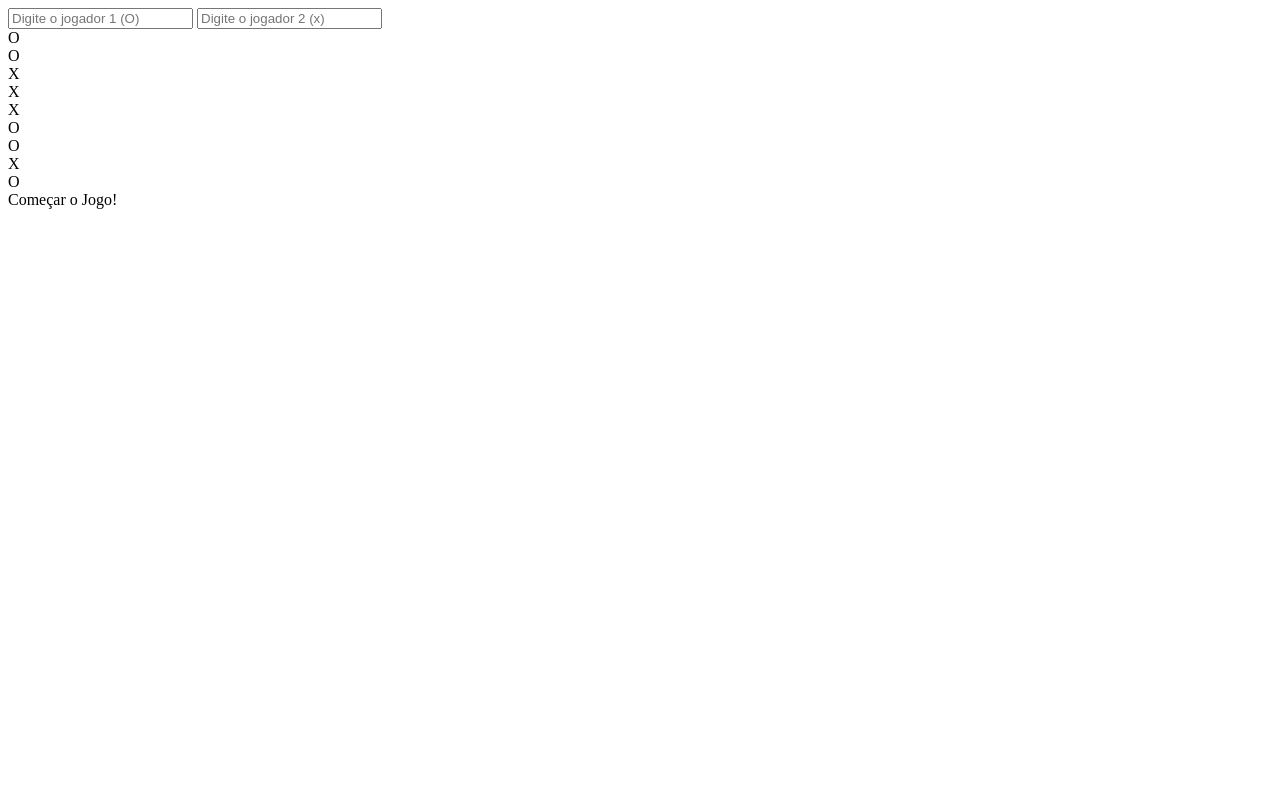
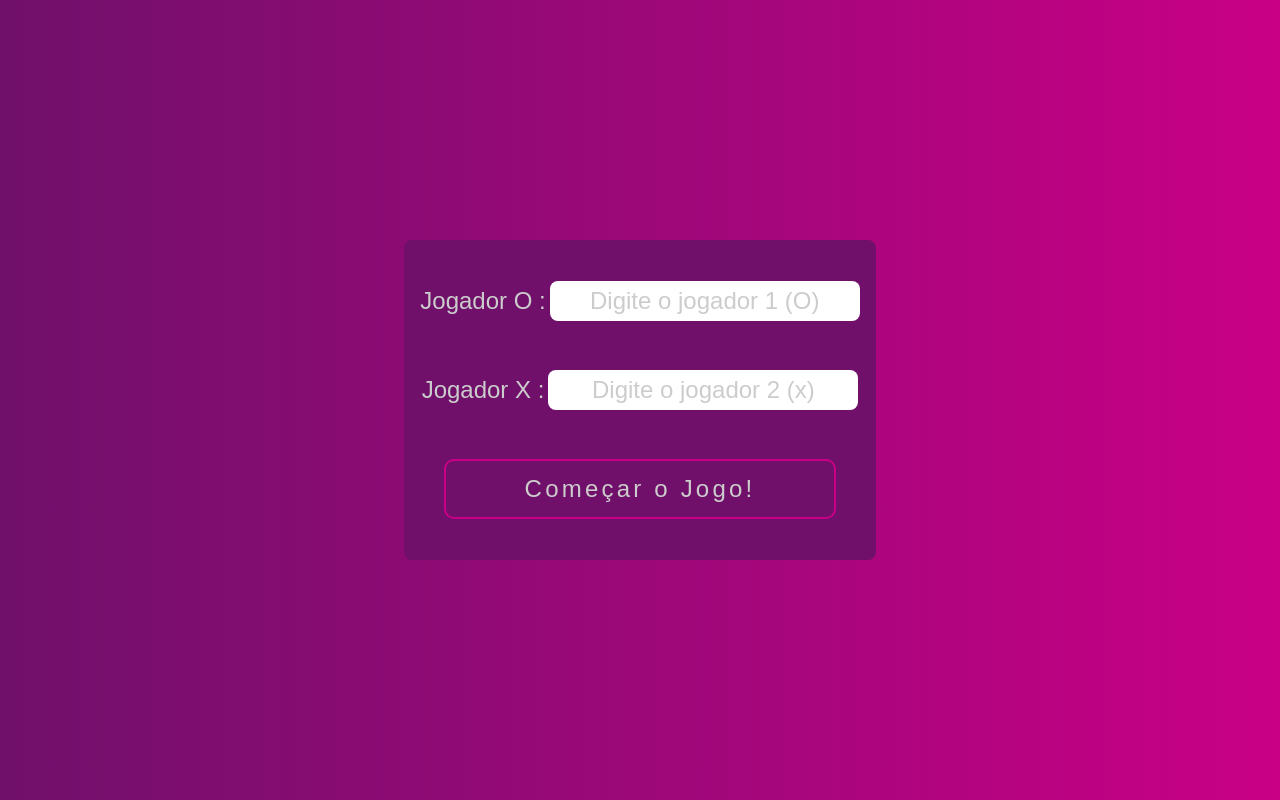
Before and after one commit to LeonardoCalazans/Jogo-da-Velha, a plain HTML site: page index.html in a window 1280 px wide. Drawn offline with Linux system fonts and the light colour scheme.

Commit message:
feat(js): criando a transição de login para gameplay

```diff
--- a/index.html
+++ b/index.html
@@ -1,41 +1,62 @@
-<html>
+<!DOCTYPE html>
+<html lang="pt-br">
+
 <head>
+    <meta charset="UTF-8" />
+    <meta http-equiv="X-UA-Compatible" content="IE=edge" />
+    <meta name="viewport" content="width=device-width, initial-scale=1.0" />
+    <link rel="stylesheet" type="text/css" href="./css/index.css" />
     <title>Jogo da Velha</title>
-    <link rel="stylesheet" href="estilo.css"/>
 </head>
+
 <body>
-
-    <div id="container">
-        <div id="painel-esquerdo">
-            <input type="text" placeholder="Digite o jogador 1 (O)" class="input-jogador"/>
-            <input type="text" placeholder="Digite o jogador 2 (x)" class="input-jogador"/>
+    <section class="login ">
+        <div class="flex-row">
+            <label for="onePlayer">Jogador O :</label>
+            <input type="text" id="onePlayer" name="onePlayer" placeholder="Digite o jogador 1 (O)"
+                class="input-player" />
         </div>
-        <div id="painel-direito">
-
-            <div id="tabuleiro">
-                <div class="tabuleiro-linha" id="linha-um">
-                    <div class="tabuleiro-jogada">O</div>
-                    <div class="tabuleiro-jogada">O</div>
-                    <div class="tabuleiro-jogada">X</div>
-                </div>
-                <div class="tabuleiro-linha" id="linha-dois">
-                    <div class="tabuleiro-jogada">X</div>
-                    <div class="tabuleiro-jogada">X</div>
-                    <div class="tabuleiro-jogada">O</div>
-                </div>
-                <div class="tabuleiro-linha" id="linha-tres">
-                    <div class="tabuleiro-jogada">O</div>
-                    <div class="tabuleiro-jogada">X</div>
-                    <div class="tabuleiro-jogada">O</div>
-                </div>
+        <div class="flex-row">
+            <label for="twoPlayer">Jogador X :</label>
+            <input type="text" id="twoPlayer" name="twoPlayer" placeholder="Digite o jogador 2 (x)"
+                class="input-player" />
+        </div>
+        <button data-submit="button-play">Começar o Jogo!</button>
+    </section>
+    <section id="gameplay" class="hidden">
+        <div id="playOne" class='scoreboard'>
+            <h1>jogador um</h1>
+            <h2>Placar: ...</h2>
+        </div>
+        <div id="board">
+            <div class="line-board" id="line-one">
+                <div class="line-played"></div>
+                <div class="line-played"></div>
+                <div class="line-played"></div>
             </div>
-
-            <div id="container-acao">
-                <div id="botao-iniciar" onclick="comecar()">Começar o Jogo!</div>
+            <div class="line-board" id="line-two">
+                <div class="line-played"></div>
+                <div class="line-played"></div>
+                <div class="line-played"></div>
+            </div>
+            <div class="line-board" id="line-three">
+                <div class="line-played"></div>
+                <div class="line-played"></div>
+                <div class="line-played"></div>
             </div>
         </div>
-    </div>
+        <div id="playTwo" class='scoreboard'>
+            <h1>jogador dois</h1>
+            <h2>Placar: ...</h2>
+        </div>
+    </section>
+    <!-- <section>
+        <div class="winning-message">
+            <p> Jogador vencenceu</p>
+            <button>Revanche</button>
+        </div>
+    </section> -->
+    <script src="main.js" type="module"></script>
+</body>
 
-    <script src="main.js"></script>
-</body>
 </html>
--- a/main.js
+++ b/main.js
@@ -1,3 +1,4 @@
+import buttonPlayNow from "./modules/buttonPlay.js";
 /*
 PONTOS DA AV1:
     JOGO SÓ PODE COMEÇAR QUANDO O NOME DE AMBOS JOGADORES FOREM INFORMADOS
@@ -11,8 +12,11 @@ PONTOS DA AV1:
     AO FINAL DO MELHOR DE TRES O VENCEDOR DEVERÁ TER O NOME APRESENTADO NO LUGAR DO JOGO DA VELHA
     DEVERÁ SER ATUALIZADO O HISTÓRICO DAS PARTIDAS
 */
+const onePlayer = document.getElementById('onePlayer');
+const twoPlayer = document.getElementById('twoPlayer');
 
-function comecar(){
+buttonPlayNow();
+function comecar() {
 
     // EXEMPLO DE MANIPULACAO E RECUPERACAO DE DADOS DA DOM
     // let conteudo = document.getElementById("botao-iniciar");
--- /dev/null
+++ b/modules/buttonPlay.js
@@ -0,0 +1,14 @@
+const buttonPlay = document.querySelector('[data-submit="button-play"]');
+const gaming = document.getElementById('gameplay');
+const login = document.querySelector('.login');
+
+export default function buttonPlayNow() {
+    buttonPlay.addEventListener('click', () => {
+        if (onePlayer.value !== '' && twoPlayer.value !== '') {
+            setTimeout(() => {
+                login.classList.add('hidden');
+                gaming.classList.remove('hidden');
+            }, 1000);
+        }
+    })
+}
```
